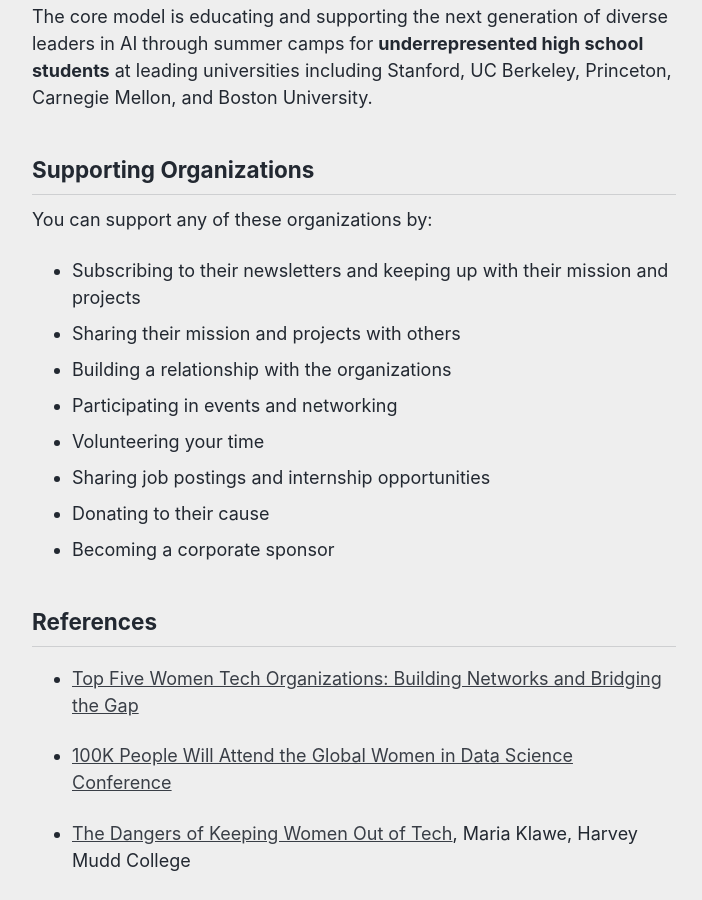
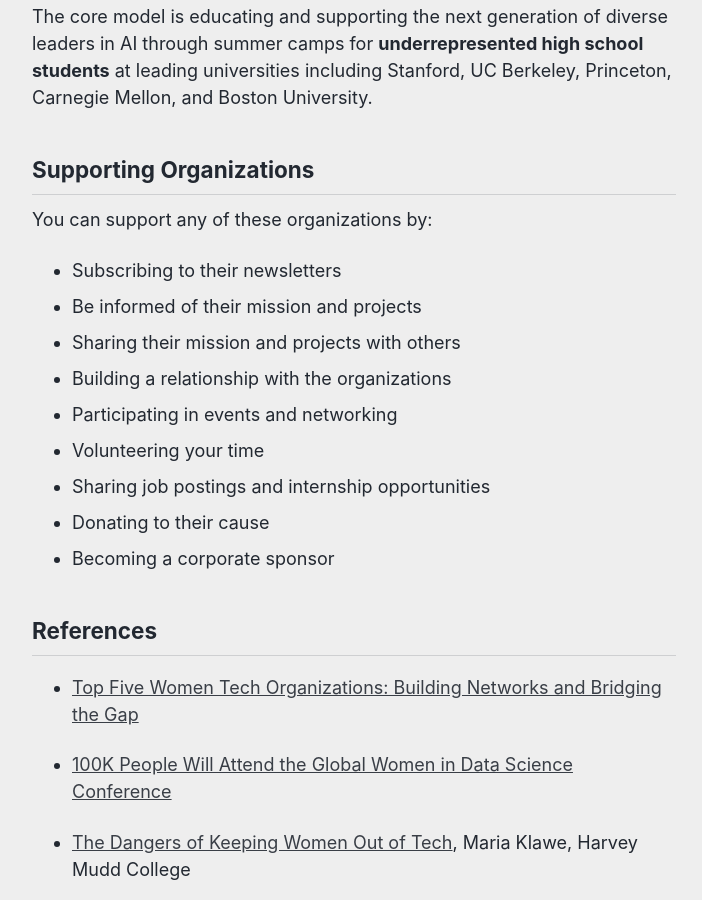
Before and after one commit to reshamas/reshamas.github.io, a Jekyll site: the page built from _posts/2018-05-08-resource-guide-for-women-in-data-science.md, in a window 1280 px wide and 900 px high, scrolled down 6792 px. Shown: the whole window, without its empty margins (286-988 px from the left). Built offline with Jekyll 4.4.1, drawn with Linux system fonts in a browser that asks for light colours; some of the changed text lies outside the part shown.

Commit message:
Update 2018-05-08-resource-guide-for-women-in-data-science.md

```diff
--- a/_posts/2018-05-08-resource-guide-for-women-in-data-science.md
+++ b/_posts/2018-05-08-resource-guide-for-women-in-data-science.md
@@ -197,7 +197,8 @@
 ## Supporting Organizations
 
 You can support any of these organizations by:
-- Subscribing to their newsletters and keeping up with their mission and projects
+- Subscribing to their newsletters
+- Be informed of their mission and projects
 - Sharing their mission and projects with others
 - Building a relationship with the organizations
 - Participating in events and networking
```
Also changed, not shown: other parts of _posts/2018-05-08-resource-guide-for-women-in-data-science.md (+1 -1 lines).
